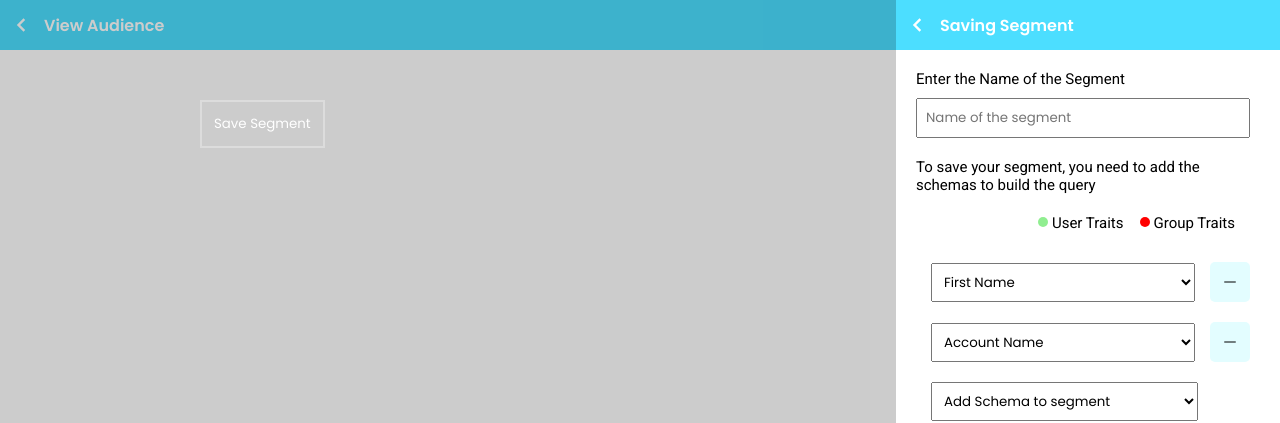
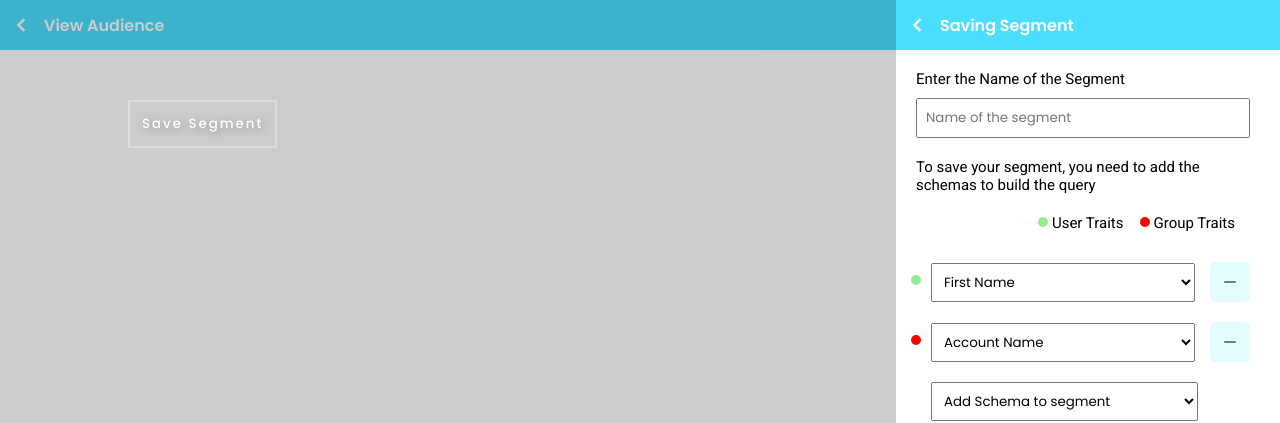
Before and after one commit to SabariKM/customer-labs, a React (Create React App) app: page / in a window 1280 px wide. Both pictures are taken after a click on the button "Save Segment". Shown: the top 423 px of the page. Built offline with nearby package versions, Linux system fonts and the light colour scheme.

Commit message:
Added transitions to the components

```diff
--- a/src/components/SavingSegment/SavingSegment.Styled.js
+++ b/src/components/SavingSegment/SavingSegment.Styled.js
@@ -8,10 +8,15 @@ export const Wrapper = {Div: styled.div`
     top: 0;
     right: 0;
     z-index: 2;
-    transform: ${props => props.isClicked ? 'scale(1,1)' : 'scale(0,1)'};
-    transform-origin: right;
-    transition: all 3s ease;
     overflow: auto;
+
+    ::-webkit-scrollbar {
+        width: 5px;
+    }
+    ::-webkit-scrollbar-thumb {
+        background-color: gray;
+        border-radius: 5px;
+    }
 `}
 
 export const InputField = {Div: styled.div`
@@ -107,6 +112,17 @@ export const Cancel = {Button: styled.button`
 export const Dropdown = {Div: styled.div`
     display: flex;
     align-items: center;
+    position: relative;
+    &:before {
+        content: '';
+        position: absolute;
+        width: 10px;
+        height: 10px;
+        top: 33px;
+        left: -5px;
+        background-color: ${({traitsCheck}) => traitsCheck === 'First Name' || traitsCheck === 'Last Name' ? 'lightgreen' : 'red'};
+        border-radius: 50%;
+    }
 `}
 
 export const RemoveIcon = {Div: styled.div`
--- a/src/components/SavingSegment/SavingSegment.js
+++ b/src/components/SavingSegment/SavingSegment.js
@@ -7,13 +7,13 @@ import { AiOutlineMinus } from "react-icons/ai";
 
 const SavingSegment = ({removeSegment, isClicked}) => {
     const schemaList = [
-        {name: "First Name", value: "first_name"},
-        {name: "Last Name", value: "last_name"},
-        {name: "Gender", value: "gender"},
-        {name: "Age", value: "age"},
-        {name: "Account Name", value: "account_name"},
-        {name: "City", value: "city"},
-        {name: "State", value: "state"}
+        {name: "First Name", value: "first_name", traits: "user"},
+        {name: "Last Name", value: "last_name", traits: "user"},
+        {name: "Gender", value: "gender", traits: "group"},
+        {name: "Age", value: "age", traits: "group"},
+        {name: "Account Name", value: "account_name", traits: "group"},
+        {name: "City", value: "city", traits: "group"},
+        {name: "State", value: "state", traits: "group"}
     ];
 
     const initialList = [
@@ -69,7 +69,7 @@ const SavingSegment = ({removeSegment, isClicked}) => {
             headers: {"Content-type":"application/json;charset=UTF-8"},
         })
     }
-
+    console.log(renderList);
   return (
     <Wrapper.Div isClicked={isClicked}>
         <Header headerValue={'Saving Segment'} />
@@ -87,8 +87,8 @@ const SavingSegment = ({removeSegment, isClicked}) => {
             </FlexDiv.Div>
         </InputField.Div>
         <InputField.Div>
-            {renderList.map((item) => (
-                <Dropdown.Div key={item.name}>
+            {renderList.map((item, index) => (
+                <Dropdown.Div key={item.name} traitsCheck={item.name}>
                     <StyledSelect.Select>
                         <option>{item.name}</option>
                         {filteredList.map((filteredItem) => (
--- a/src/components/ViewAudience/ViewAudience.Styled.js
+++ b/src/components/ViewAudience/ViewAudience.Styled.js
@@ -13,14 +13,48 @@ export const Outer = {Div: styled.div`
 
 export const Styled = {Button: styled.button`
     padding: 12px;
-    color: ${(props) => props.isClicked ? 'white' : '#039f41'};
+    color: ${(props) => props.isClicked ? 'white' : '#3db2cc'};
+    text-shadow: 2px 2px 8px #8C8C8C;
     border: 2px solid gainsboro;
-    margin: 50px 0 0 200px;
+    margin: 50px 0 0;
+    margin-left: 10%;
+    font-weight: 500;
+    letter-spacing: 2px;
     position: relative;
     z-index: 2;
     background-color: transparent;
     transition: all .5s ease-in;
+    &:after {
+        content: '';
+        position: absolute;
+        z-index: -1;
+        inset: 0;
+        background-color: #3db2cc;
+        transform: scale(0, 1);
+        transform-origin: right;
+        -webkit-transition: all .3s ease-out;
+        -moz-transition: all .3s ease-out;
+        -ms-transition: all .3s ease-out;
+        -o-transition: all .3s ease-out;
+        transition: all .3s ease-out;
+    }
     &:hover {
         cursor: pointer;
+        color: white;
+        -webkit-transition: all .3s ease-out;
+        -moz-transition: all .3s ease-out;
+        -ms-transition: all .3s ease-out;
+        -o-transition: all .3s ease-out;
+        transition: all .3s ease-out;
+    }
+    &:hover::after {
+        cursor: pointer;
+        color: white;
+        transform: scale(1,1);
+        -webkit-transition: all .3s ease-out;
+        -moz-transition: all .3s ease-out;
+        -ms-transition: all .3s ease-out;
+        -o-transition: all .3s ease-out;
+        transition: all .3s ease-out;
     }
 `}
```
